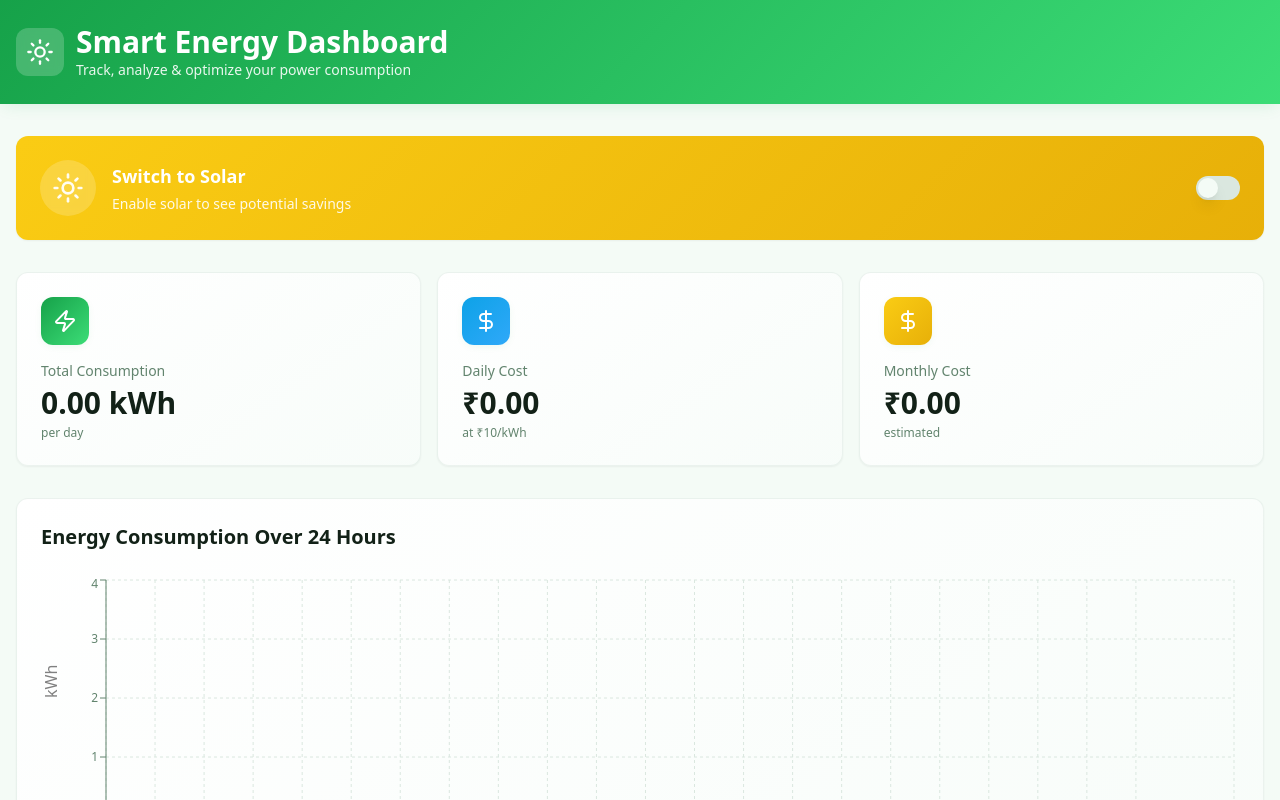
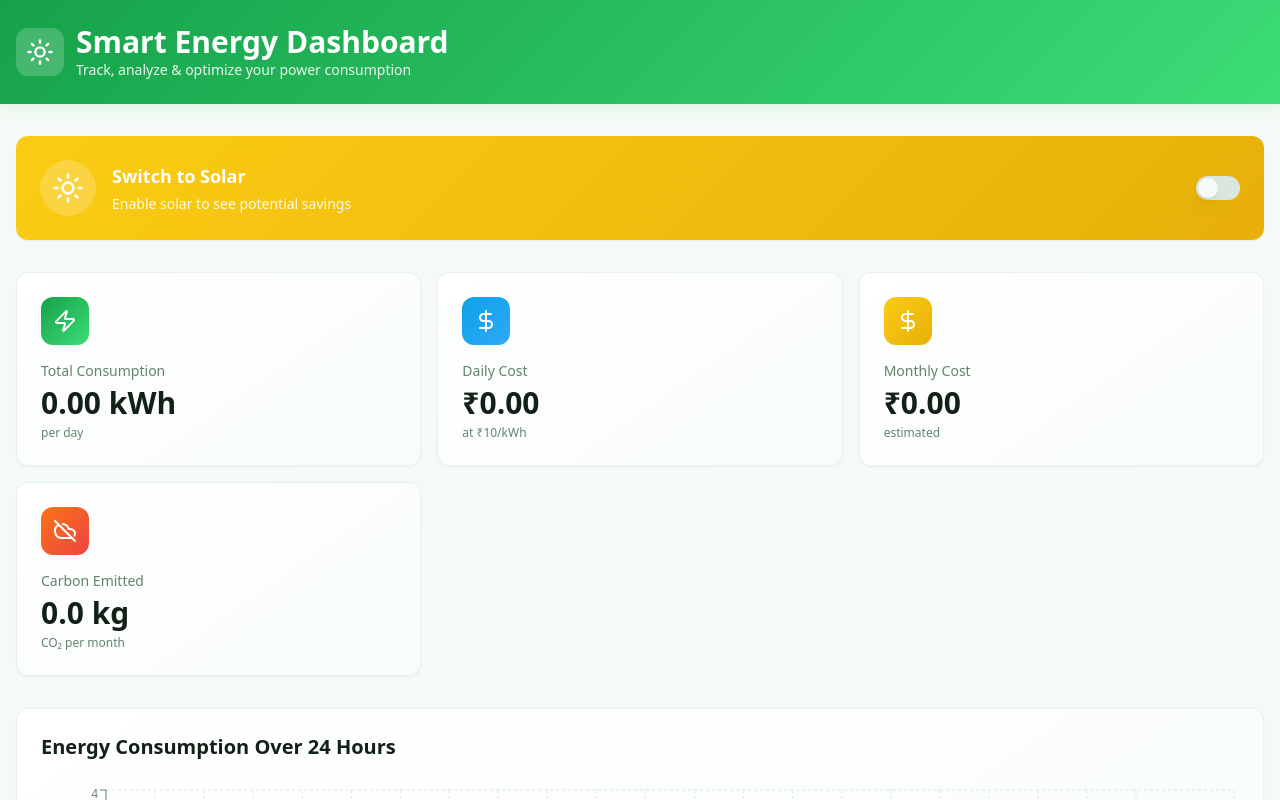
Before and after one commit to Devi-REC/dineshproject, a React (Vite) app: page / in a window 1280 px wide. Shown: the top 800 px of the page. Built offline with nearby package versions, Linux system fonts and the light colour scheme; the HTML template or start-up script is replaced by a standard one.

Commit message:
Add carbon emission tracking

```diff
--- a/src/components/SummaryCards.tsx
+++ b/src/components/SummaryCards.tsx
@@ -1,11 +1,12 @@
 import { Card } from "@/components/ui/card";
-import { Zap, DollarSign, TrendingDown, Leaf } from "lucide-react";
+import { Zap, DollarSign, TrendingDown, Leaf, CloudOff } from "lucide-react";
 
 interface SummaryCardsProps {
   totalKwh: number;
   dailyCost: number;
   monthlyCost: number;
   solarSavings: number;
+  carbonEmitted: number;
   carbonSaved: number;
   isSolarMode: boolean;
 }
@@ -15,6 +16,7 @@ export const SummaryCards = ({
   dailyCost,
   monthlyCost,
   solarSavings,
+  carbonEmitted,
   carbonSaved,
   isSolarMode,
 }: SummaryCardsProps) => {
@@ -54,11 +56,19 @@ export const SummaryCards = ({
       {
         title: "Carbon Saved",
         value: `${carbonSaved.toFixed(1)} kg`,
-        subtitle: "CO₂ per month",
+        subtitle: "CO₂ per month (70% reduction)",
         icon: Leaf,
         gradient: "bg-gradient-solar",
       }
     );
+  } else {
+    cards.push({
+      title: "Carbon Emitted",
+      value: `${carbonEmitted.toFixed(1)} kg`,
+      subtitle: "CO₂ per month",
+      icon: CloudOff,
+      gradient: "bg-gradient-to-br from-orange-500 to-red-500",
+    });
   }
 
   return (
--- a/src/pages/Index.tsx
+++ b/src/pages/Index.tsx
@@ -35,10 +35,13 @@ const Index = () => {
     const costPerKwh = 10;
     const dailyCost = totalKwh * costPerKwh;
     const monthlyCost = dailyCost * 30;
+    const monthlyKwh = totalKwh * 30;
+    const carbonEmissionFactor = 0.82; // kg CO₂ per kWh (average for India)
+    const carbonEmitted = monthlyKwh * carbonEmissionFactor;
     const solarSavings = isSolarMode ? monthlyCost * 0.7 : 0;
-    const carbonSaved = isSolarMode ? totalKwh * 30 * 0.7 : 0;
+    const carbonSaved = isSolarMode ? carbonEmitted * 0.7 : 0;
 
-    return { totalKwh, dailyCost, monthlyCost, solarSavings, carbonSaved };
+    return { totalKwh, dailyCost, monthlyCost, solarSavings, carbonEmitted, carbonSaved };
   }, [appliances, isSolarMode]);
 
   const chartData = useMemo(() => {
@@ -98,6 +101,7 @@ const Index = () => {
             dailyCost={calculations.dailyCost}
             monthlyCost={calculations.monthlyCost}
             solarSavings={calculations.solarSavings}
+            carbonEmitted={calculations.carbonEmitted}
             carbonSaved={calculations.carbonSaved}
             isSolarMode={isSolarMode}
           />
```
